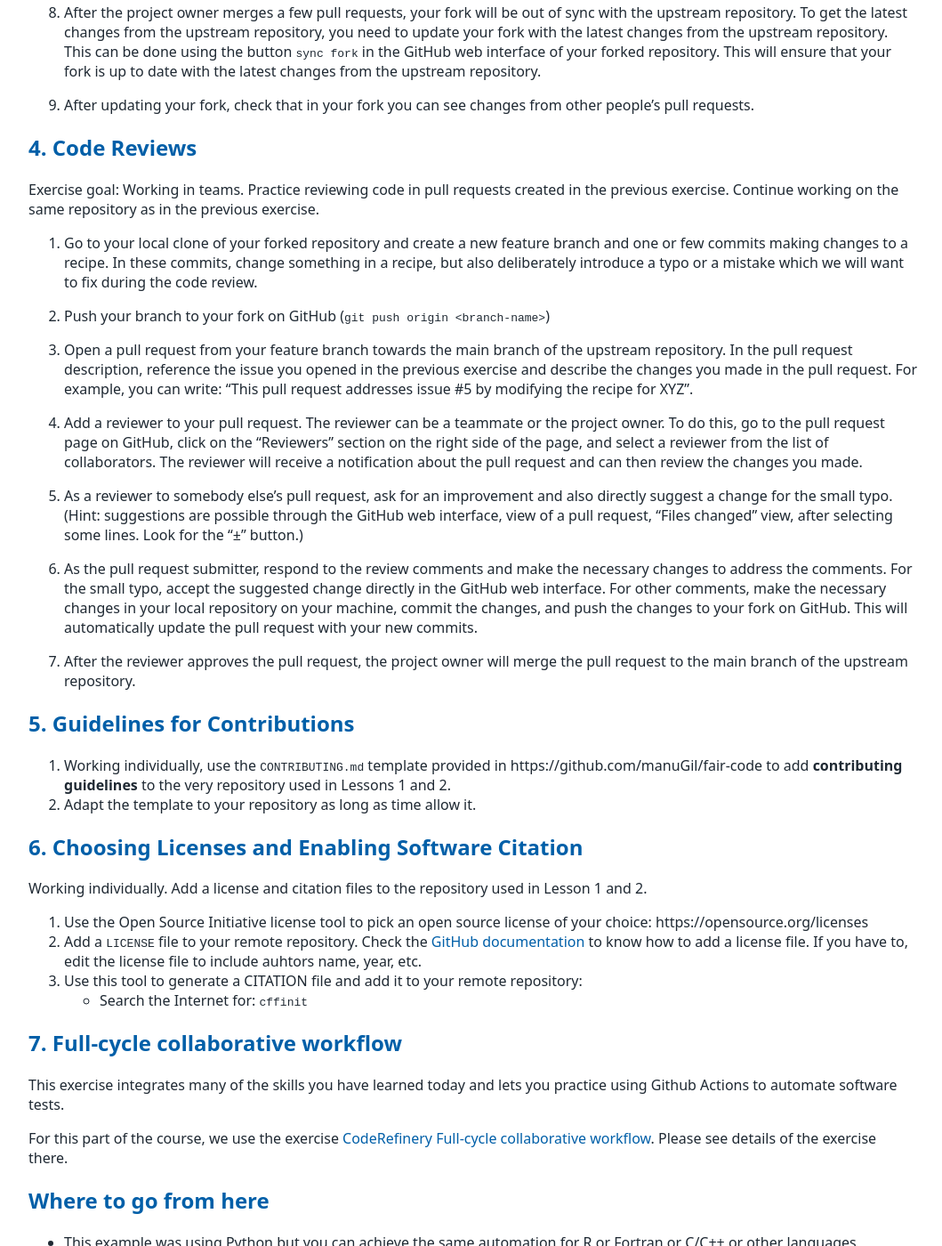
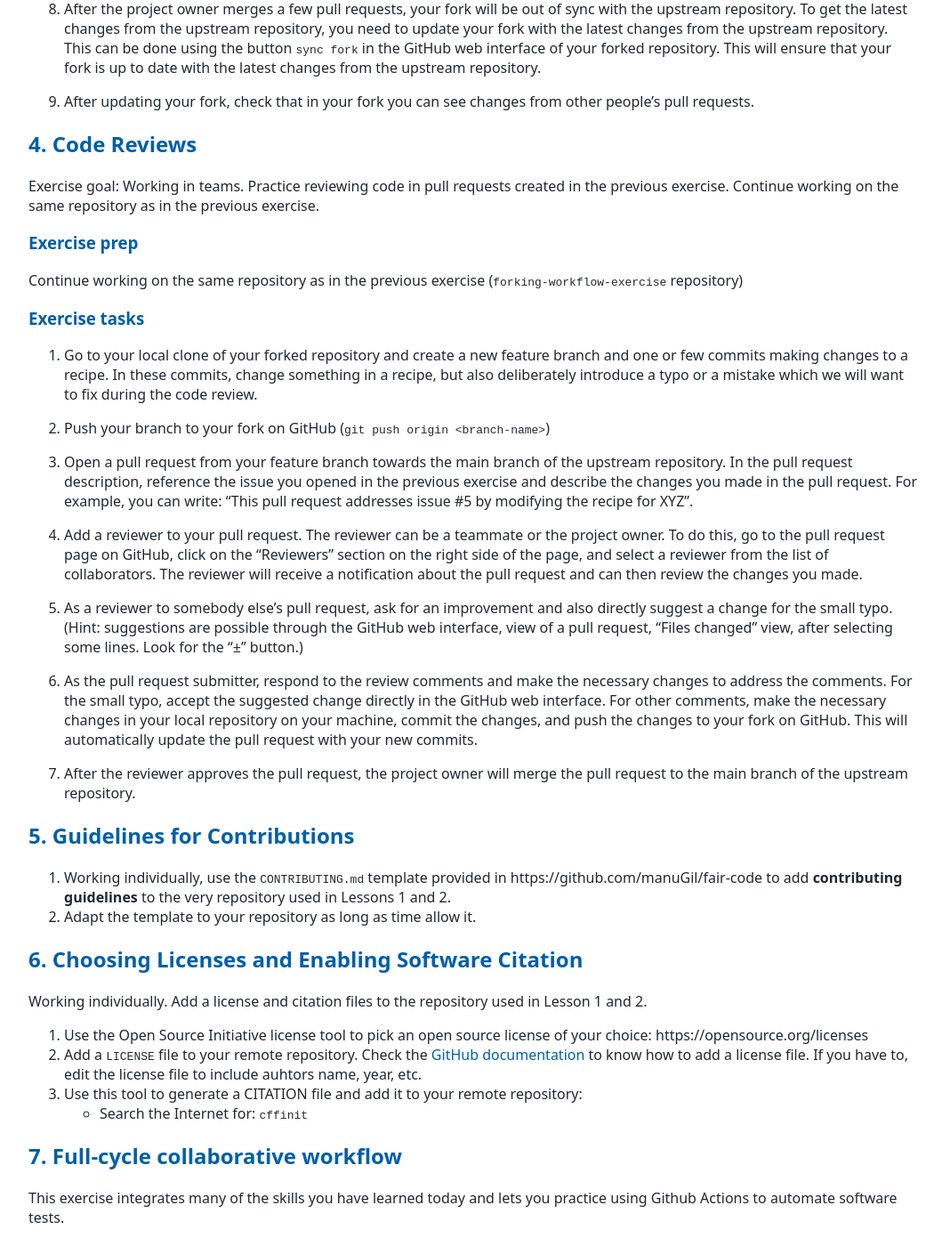
Before and after one commit to tu-delft-library/collaborative_software_development, a Jekyll site: the page built from material_for_participants/exercises.md, in a window 1280 px wide and 1400 px high, scrolled down 2242 px. Shown: the whole window at 89% size, without its empty margins (108-1167 px from the left). Built offline with Jekyll 4.4.1, drawn with Linux system fonts in a browser that asks for light colours; our own code applies the rules of GitHub Pages for plain Markdown files; some of the changed text lies outside the part shown.

Commit message:
minor formatting changes

```diff
--- a/material_for_participants/exercises.md
+++ b/material_for_participants/exercises.md
@@ -43,7 +43,7 @@ Working as a team, merge the changes made in the previous exercise into the main
 Exercise goal: Practice the forking workflow, which is a common workflow for contributing to open source projects where you don't have write access to the original repository.
 
 
-#### Exercise prep
+### Exercise prep
 
 Each team assigns one person as the project owner.
 
@@ -59,7 +59,7 @@ Each team assigns one person as the project owner.
 
 4. **Project owner**: Forks the neighboring team’s project owner's repository and clones the fork to their local machine. This is to ensure that the project owner can also practice the forking workflow and experience the process from the perspective of a collaborator.
 
-#### Exercise tasks:
+### Exercise tasks:
 
 At this stage everyone has a forked copy of the upstream repository on their GitHub account and a local clone of their forked repository on their machine. Now we will practice contributing changes to the upstream repository using the forking workflow.
 
@@ -86,6 +86,12 @@ At this stage everyone has a forked copy of the upstream repository on their Git
 
 Exercise goal: Working in teams. Practice reviewing code in pull requests created in the previous exercise.
 Continue working on the same repository as in the previous exercise.
+
+### Exercise prep
+Continue working on the same repository as in the previous exercise (`forking-workflow-exercise` repository)
+
+
+### Exercise tasks
 
 1. Go to your local clone of your forked repository and create a new feature branch and one or few commits making changes to a recipe. In these commits, change something in a recipe, but also deliberately introduce a typo or a mistake which we will want to fix during the code review.
 
```
Also changed, not shown: other parts of material_for_participants/exercises.md (+3 -0 lines).
